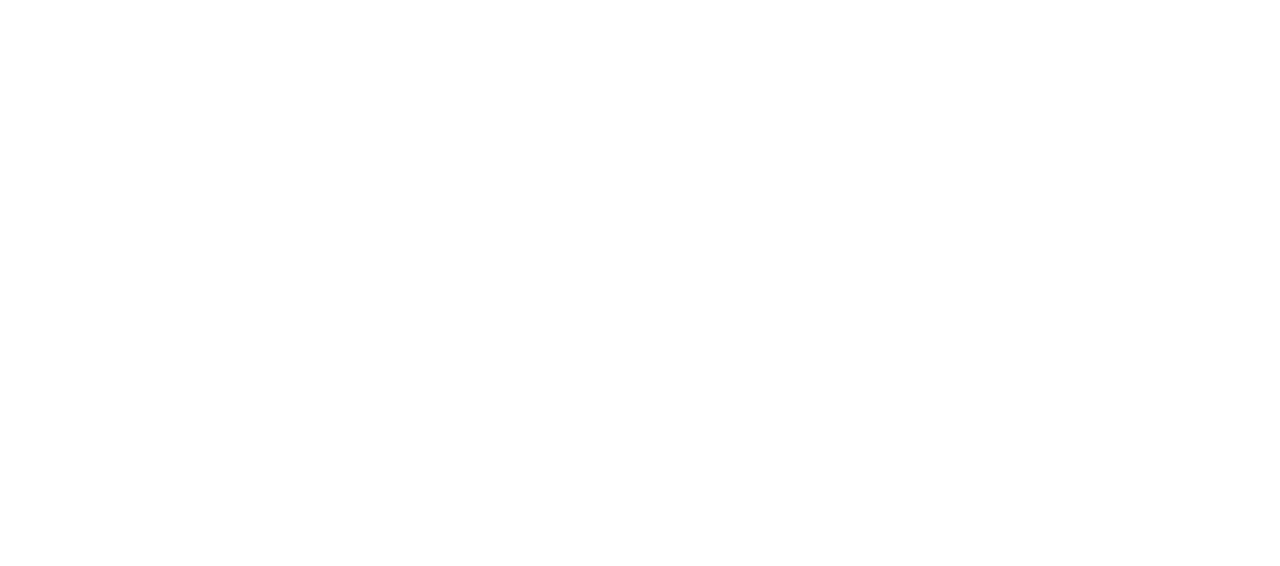
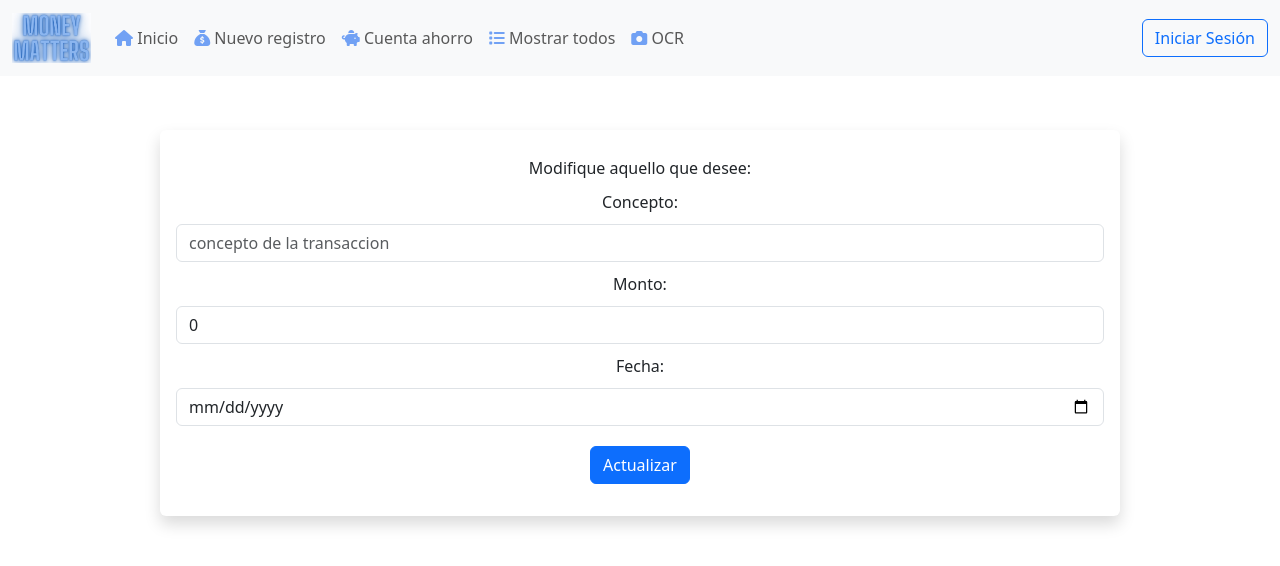
Before and after one commit to jacquelr/money-matters, a React (Create React App) app: page /Editar/1 in a window 1280 px wide. Before the commit this address had no page. Shown: the top 566 px of the page. Built offline with nearby package versions, Linux system fonts and the light colour scheme; no server answers; the database is empty.

Commit message:
borrar y editar gastos

```diff
--- a/src/App.js
+++ b/src/App.js
@@ -6,9 +6,11 @@ import Inicio from './views/Inicio';
 import Ingreso from './views/Ingreso';
 import Lista from './views/Lista';
 import Ahorros from './views/Ahorros';
+import Editar from './views/Editar';
 
 //importar el router
 import { BrowserRouter, Route, Routes } from 'react-router-dom';
+
 
 function App() {
   return (
@@ -21,6 +23,7 @@ function App() {
             <Route path='/Ingreso' element={ <Ingreso /> } />
             <Route path='/Lista' element={ <Lista /> } />
             <Route path='/Ahorros' element={ <Ahorros /> } />
+            <Route path='/Editar/:id' element={ <Editar /> } />
           </Route>
         </Routes>
       </BrowserRouter>
--- /dev/null
+++ b/src/views/Editar.js
@@ -0,0 +1,102 @@
+import React from "react";
+import Navbar from "../components/navbar";
+import { useEffect, useState } from "react"
+import { useNavigate, useParams } from "react-router-dom"
+import { getDoc, updateDoc, doc } from "firebase/firestore"
+import { db } from "../firebaseConfig/firebase"
+
+function Editar() {
+
+    //user hardcodeado
+    const userID = 'Y3yo8XHNpHeinIHM7N5k';
+
+    const [ concepto, setConcepto ] = useState('')
+    const [ monto, setMonto ] = useState(0)
+    const [ fecha, setFecha ] = useState('')
+
+    const navigate = useNavigate()
+    const {id} = useParams()
+
+    const update = async (e) => {
+        e.preventDefault()
+        const expenseRef = doc(db, "usuarios", userID, "gastos", id);
+        const data = {concepto: concepto, monto: monto, fecha: fecha}
+        await updateDoc(expenseRef, data)
+        navigate('/')
+    }
+
+    const getExpenseById = async (id) => {
+        const expenseRef = await getDoc( doc(db, "usuarios", userID, "gastos", id) )
+        if(expenseRef.exists()) {
+            //console.log(product.data())
+            setConcepto(expenseRef.data().concepto)
+            setMonto(expenseRef.data().monto)
+            setFecha(expenseRef.data().fecha)
+        }else{
+            console.log('El gasto no existe')
+        }
+    }
+
+    useEffect( () => {
+        getExpenseById(id)
+        // eslint-disable-next-line
+    }, [])
+
+
+  return (
+    <div className="d-flex justify-content-center">
+      <Navbar />
+      <div
+        className="shadow p-3 mb-5 bg-white rounded w-75 p-3 "
+        style={{ marginTop: "110px" }}
+      >
+        <form onSubmit={update}>
+          <div className="mb-3">
+            <label style={{ marginTop: "10px" }}>
+              Modifique aquello que desee:
+            </label>
+            <br/>
+            <label style={{ marginTop: "10px" }}>Concepto:</label>
+            <input
+              value={concepto}
+              className="form-control"
+              onChange={ (e) => setConcepto(e.target.value)}
+              type="text"
+              style={{ marginTop: "10px" }}
+              placeholder="concepto de la transaccion"
+            ></input>
+
+            <label style={{ marginTop: "10px" }}>Monto:</label>
+            <input
+              value={monto}
+              className="form-control"
+              onChange={ (e)=> setMonto(e.target.value)}
+              type="number"
+              style={{ marginTop: "10px" }}
+              placeholder="$00.00"
+            ></input>
+
+            <label style={{ marginTop: "10px" }}>Fecha:</label>
+            <input
+              value={fecha}
+              className="form-control"
+              onChange={ (e)=> setFecha(e.target.value)}
+              type="date"
+              style={{ marginTop: "10px" }}
+            ></input>
+
+            <button
+              type="submit"
+              className="btn btn-primary"
+              style={{ marginTop: "20px" }}
+            >
+              Actualizar
+            </button>
+          </div>
+        </form>
+      </div>
+    </div>
+  );
+}
+
+export default Editar;
--- a/src/views/Lista.js
+++ b/src/views/Lista.js
@@ -46,7 +46,7 @@ function Lista() {
     getusers();
   };
   //5 - Funcion de confirmacion para Sweet Alert 2
-  const confirmDelete = (id) => {
+  const confirmDelete = (gastoid) => {
     MySwal.fire({
       title: "¿Elimina el usero?",
       text: "You won't be able to revert this!",
@@ -58,7 +58,7 @@ function Lista() {
     }).then((result) => {
       if (result.isConfirmed) {
         //llamamos a la fcion para eliminar
-        deleteuser(id);
+        eliminarGasto(gastoid);
         Swal.fire("Deleted!", "Your file has been deleted.", "success");
       }
     });
@@ -70,13 +70,29 @@ function Lista() {
     const data = await getDocs(q);
     setGastos(data.docs.map((doc) => ({ ...doc.data(), id: doc.id })));
     console.log(gastos)
-   };
+  };
 
-   useEffect(() => {
+    //delete gasto
+
+  function eliminarGasto(expenseId) {
+    const expenseRef = doc(db, "usuarios", userID, "gastos", expenseId);
+    deleteDoc(expenseRef).then(() => {
+      console.log("Document successfully deleted!");
+      getGastos(userID); // Llama a la función para actualizar la lista de gastos
+    }).catch((error) => {
+      console.error("Error removing document: ", error);
+    });
+  }
+
+
+
+  //useEffect
+  useEffect(() => {
     if (users.length > 0) {
        getGastos(users[0].id);
     }
    }, [users]);
+
 
   //6 - usamos useEffect
   useEffect(() => {
@@ -112,7 +128,7 @@ function Lista() {
               <td>{gasto.fecha}</td>
               <td>{gasto.monto}</td>
               <td>
-                <Link to='/Ingreso' className="btn btn-light">
+                <Link to={`/Editar/${gasto.id}`} className="btn btn-light">
                   <i className="fa-solid fa-pencil"></i>
                 </Link>
                   <button
```
